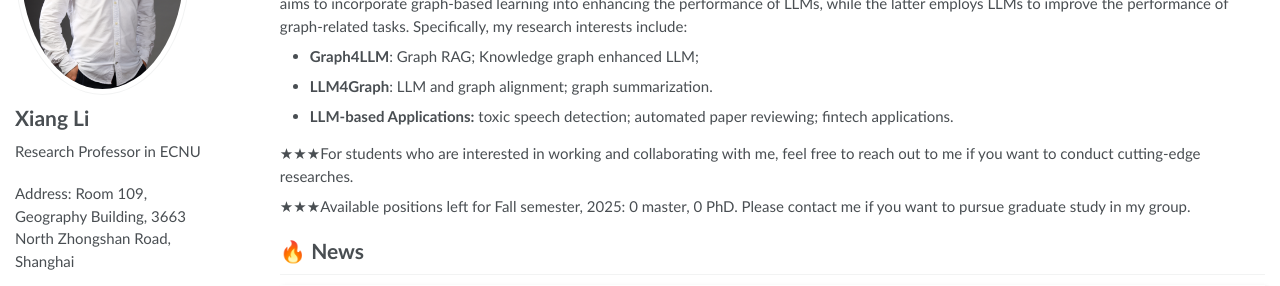
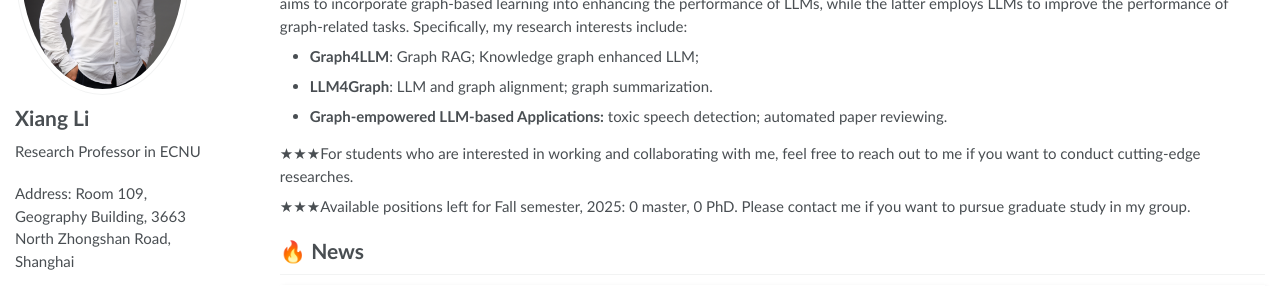
Before and after one commit to lixiang3776/lixiang3776.github.io, a Jekyll site: the page built from _pages/about.md, in a window 1280 px wide and 900 px high. Shown: the part 249-535 px from the top of the window. Built offline with Jekyll 4.4.1, drawn with Linux system fonts in a browser that asks for light colours; some web fonts are replaced.

Commit message:
Update about.md

```diff
--- a/_pages/about.md
+++ b/_pages/about.md
@@ -25,7 +25,7 @@ My current research interests lie in fusing graph-based learning with LLMs. In p
 Specifically, my research interests include:
 - **Graph4LLM**: Graph RAG; Knowledge graph enhanced LLM;
 - **LLM4Graph**: LLM and graph alignment; graph summarization.
-- **LLM-based Applications:** toxic speech detection; automated paper reviewing; fintech applications.
+- **Graph-empowered LLM-based Applications:** toxic speech detection; automated paper reviewing.
 
 &#9733;&#9733;&#9733;For students who are interested in working and collaborating with me, feel free to reach out to me if you want to conduct cutting-edge researches.
 
```
